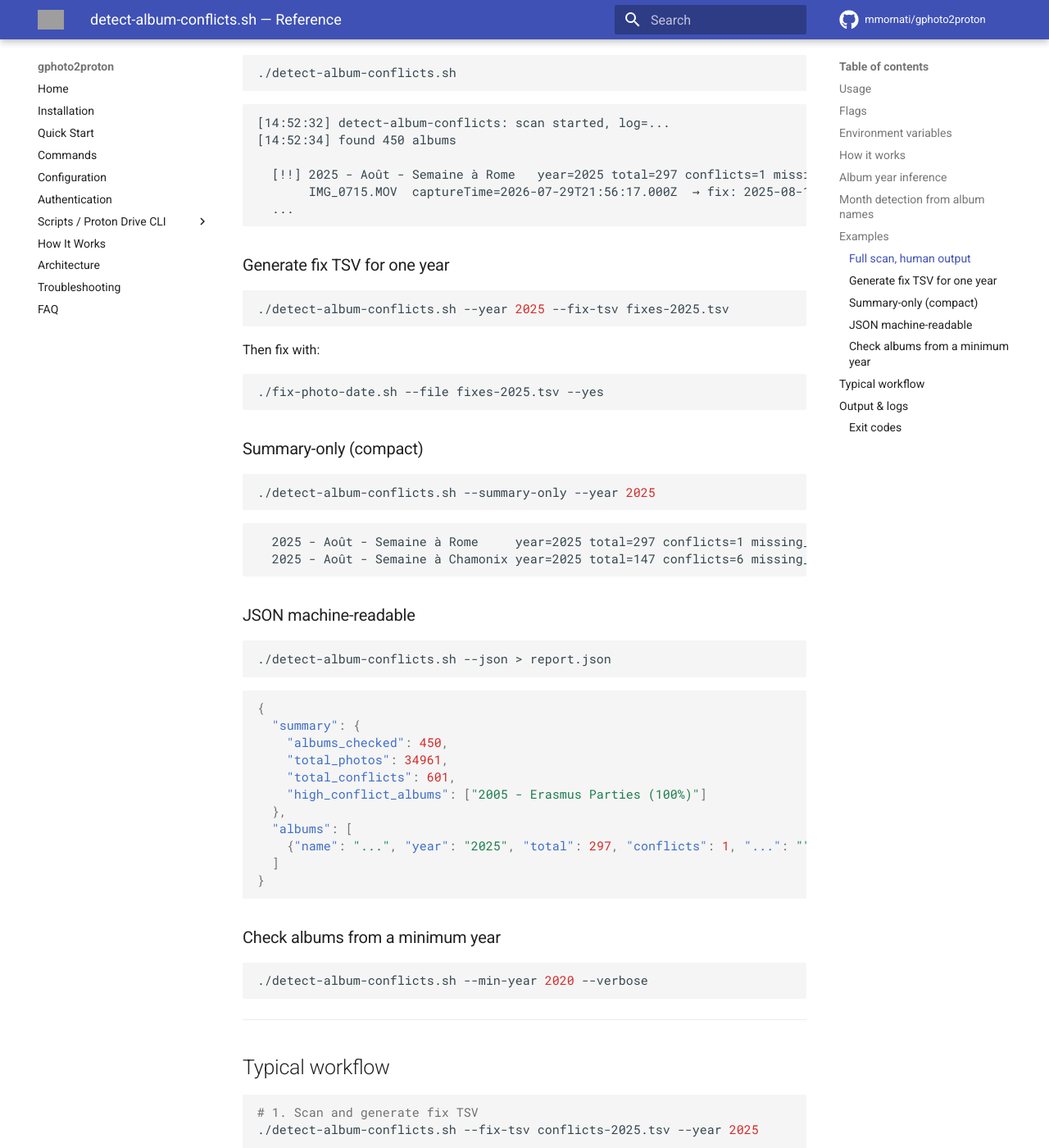
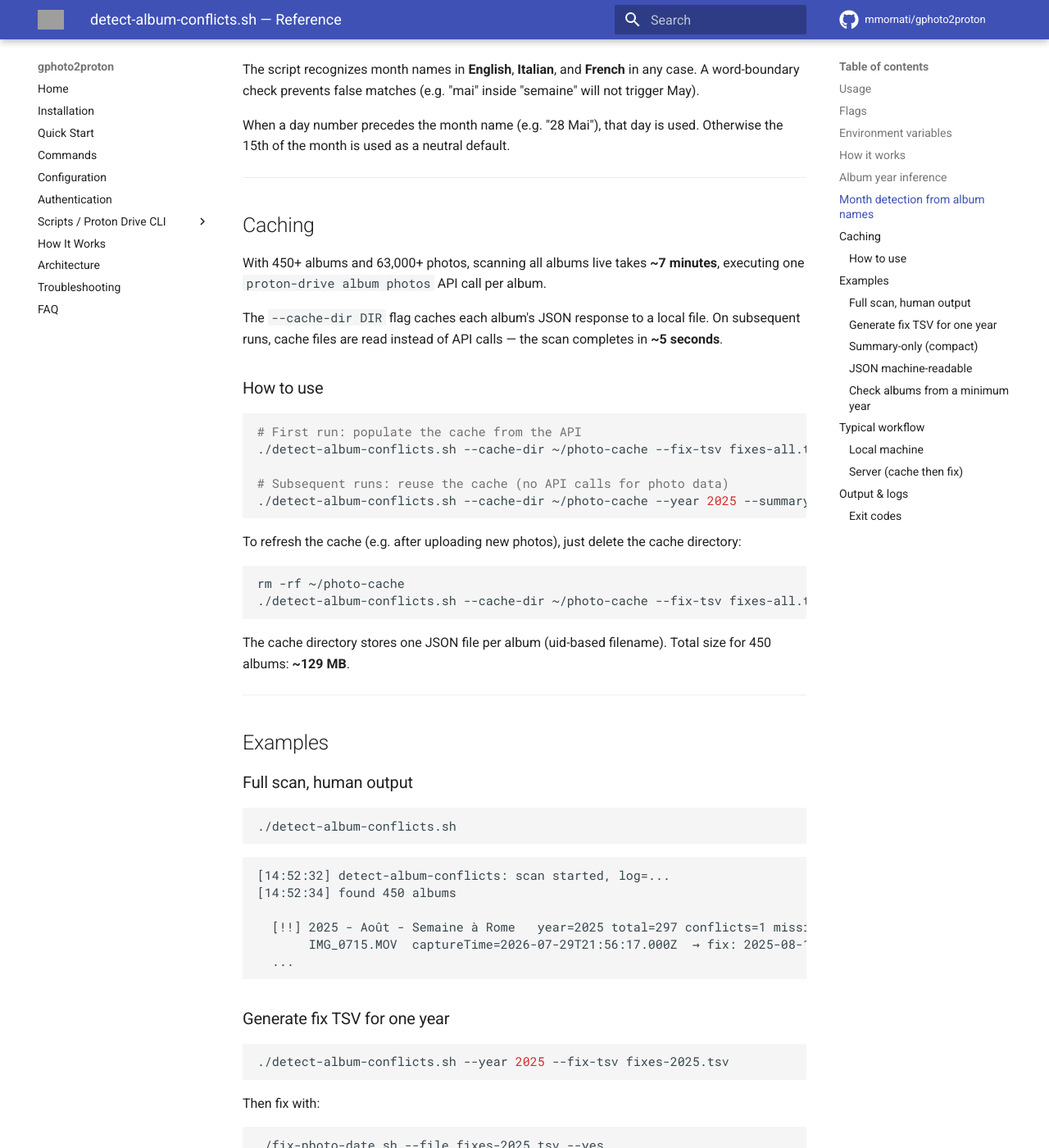
Before and after one commit to mmornati/gphoto2proton, an MkDocs documentation site: the page built from docs/scripts/detect-album-conflicts.md, in a window 1280 px wide and 1400 px high, scrolled down 2744 px. Shown: the whole window at 82% size. Built offline with MkDocs 1.6.1 and Material for MkDocs 9.7.7, drawn with Linux system fonts in a browser that asks for light colours; comment, search, counter and statistics services are not loaded; some of the changed text lies outside the part shown; grey boxes are pictures that could not be loaded.

Commit message:
feat: add --cache-dir flag for offline album photo cache
Cache each album's photo JSON to disk so subsequent scans reuse local
data instead of making 450+ API calls. Reduces full scan time from
~7 minutes to ~5 seconds.

- --cache-dir DIR saves <uid>.json per album on first fetch
- Subsequent runs read from cache (only album list fetched live)
- Delete cache dir to force refresh after uploading new photos
- Cache size: ~129 MB for 450 albums

````diff
--- a/docs/scripts/detect-album-conflicts.md
+++ b/docs/scripts/detect-album-conflicts.md
@@ -28,6 +28,7 @@ detect-album-conflicts.sh [options]
 | `-v, --verbose` | List each conflicting file per album |
 | `--summary-only` | Just show per-album conflict counts (no details) |
 | `--json` | Output results as JSON (machine-readable) |
+| `--cache-dir DIR` | Cache album photo JSONs in DIR for offline reuse on subsequent runs (only album list fetched live when cache is populated) |
 | `--year YYYY` | Only check albums with this leading year |
 | `--min-year YYYY` | Only check albums with year >= this (skip older) |
 | `--max-conflict PCT` | If conflict % exceeds this, warn (default: 20) |
@@ -53,6 +54,9 @@ For each album:
 2. **Filter** — if `--year` or `--min-year` was given, albums not matching the
    filter are skipped (without an API call for albums with a year in the name).
 3. **Fetch photos** — `proton-drive album photos -d --json` for the album.
+   If `--cache-dir DIR` is given, each album's JSON is saved to `DIR/<uid>.json`.
+   On subsequent runs, cache files are read instead of making API calls (saves
+   **~7 minutes** on a full scan of 450 albums).
 4. **Detect conflicts** — any photo whose `captureTime` doesn't start with the
    album year is flagged. Photos with null/empty captureTime are counted
    separately.
@@ -79,6 +83,38 @@ in any case. A word-boundary check prevents false matches (e.g. "mai" inside
 
 When a day number precedes the month name (e.g. "28 Mai"), that day is used.
 Otherwise the 15th of the month is used as a neutral default.
+
+---
+
+## Caching
+
+With 450+ albums and 63,000+ photos, scanning all albums live takes **~7
+minutes**, executing one `proton-drive album photos` API call per album.
+
+The `--cache-dir DIR` flag caches each album's JSON response to a local file.
+On subsequent runs, cache files are read instead of API calls — the scan
+completes in **~5 seconds**.
+
+### How to use
+
+```bash
+# First run: populate the cache from the API
+./detect-album-conflicts.sh --cache-dir ~/photo-cache --fix-tsv fixes-all.tsv
+
+# Subsequent runs: reuse the cache (no API calls for photo data)
+./detect-album-conflicts.sh --cache-dir ~/photo-cache --year 2025 --summary-only
+```
+
+To refresh the cache (e.g. after uploading new photos), just delete the cache
+directory:
+
+```bash
+rm -rf ~/photo-cache
+./detect-album-conflicts.sh --cache-dir ~/photo-cache --fix-tsv fixes-all.tsv
+```
+
+The cache directory stores one JSON file per album (uid-based filename).
+Total size for 450 albums: **~129 MB**.
 
 ---
 
@@ -152,19 +188,43 @@ Then fix with:
 
 ## Typical workflow
 
+### Local machine
+
 ```bash
 # 1. Scan and generate fix TSV
-./detect-album-conflicts.sh --fix-tsv conflicts-2025.tsv --year 2025
+./detect-album-conflicts.sh --cache-dir ~/photo-cache --fix-tsv conflicts.tsv
 
 # 2. Review the output
-less conflicts-2025.tsv
+less conflicts.tsv
 
 # 3. Apply fixes (dry-run first)
-./fix-photo-date.sh --file conflicts-2025.tsv --dry-run
-./fix-photo-date.sh --file conflicts-2025.tsv --yes
+./fix-photo-date.sh --file conflicts.tsv --dry-run
+./fix-photo-date.sh --file conflicts.tsv --yes
 
-# 4. Re-scan to verify no remaining conflicts
-./detect-album-conflicts.sh --year 2025 --summary-only
+# 4. Re-scan from cache to verify
+./detect-album-conflicts.sh --cache-dir ~/photo-cache --summary-only
+```
+
+### Server (cache then fix)
+
+```bash
+# 1. First run: populate cache + generate fix TSV (takes ~7 min)
+ssh server01
+cd ~/gphoto2proton
+./detect-album-conflicts.sh --cache-dir ~/gphoto2proton/photo-cache \
+  --fix-tsv ~/gphoto2proton/fixes-all.tsv
+
+# 2. Subsequent runs: instant (from cache)
+./detect-album-conflicts.sh --cache-dir ~/gphoto2proton/photo-cache \
+  --year 2025 --summary-only
+
+# 3. Fix videos with wrong dates
+./fix-photo-date.sh --file ~/gphoto2proton/fixes-all.tsv --yes
+
+# 4. Refresh cache after fixing and re-check
+rm -rf ~/gphoto2proton/photo-cache
+./detect-album-conflicts.sh --cache-dir ~/gphoto2proton/photo-cache \
+  --summary-only
 ```
 
 ---
````
Also changed, not shown: 1 other file.
